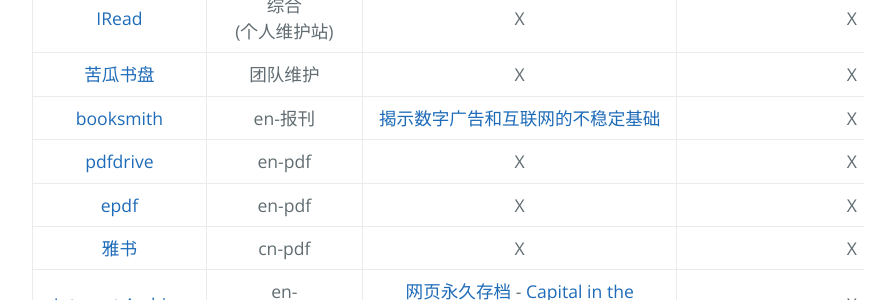
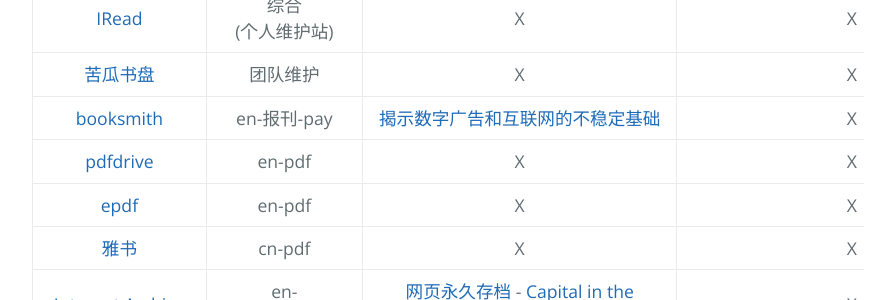
Before and after one commit to AmbroseRen/test, a Jekyll site: the page built from Library/BookSearch.md, in a window 1280 px wide and 900 px high, scrolled down 2731 px. Shown: the part 154-454 px from the top of the window, without its empty margins (192-1087 px from the left). Built offline with Jekyll 4.4.1, drawn with Linux system fonts in a browser that asks for light colours; our own code applies the rules of GitHub Pages for plain Markdown files; the repository's description, which GitHub fills in, is left out.

Commit message:
Update BookSearch.md

```diff
--- a/Library/BookSearch.md
+++ b/Library/BookSearch.md
@@ -61,7 +61,7 @@
 | __Other__ | __其他__ | X | X | X |
 | [IRead](http://www.iread.cf/) | 综合(个人维护站) | X | X | X |
 | [苦瓜书盘](http://kgbook.com/) | 团队维护 | X | X | X |
-| [booksmith](https://www.booksmith.com/) | en-报刊 | [揭示数字广告和互联网的不稳定基础](https://www.booksmith.com/book/9780374538651) | X | X |
+| [booksmith](https://www.booksmith.com/) | en-报刊-pay | [揭示数字广告和互联网的不稳定基础](https://www.booksmith.com/book/9780374538651) | X | X |
 | [pdfdrive](https://www.pdfdrive.com/) | en-pdf | X | X | X |
 | [epdf](https://epdf.pub/en/) | en-pdf | X | X | X |
 | [雅书](https://yabook.org/) | cn-pdf | X | X | X |
```
